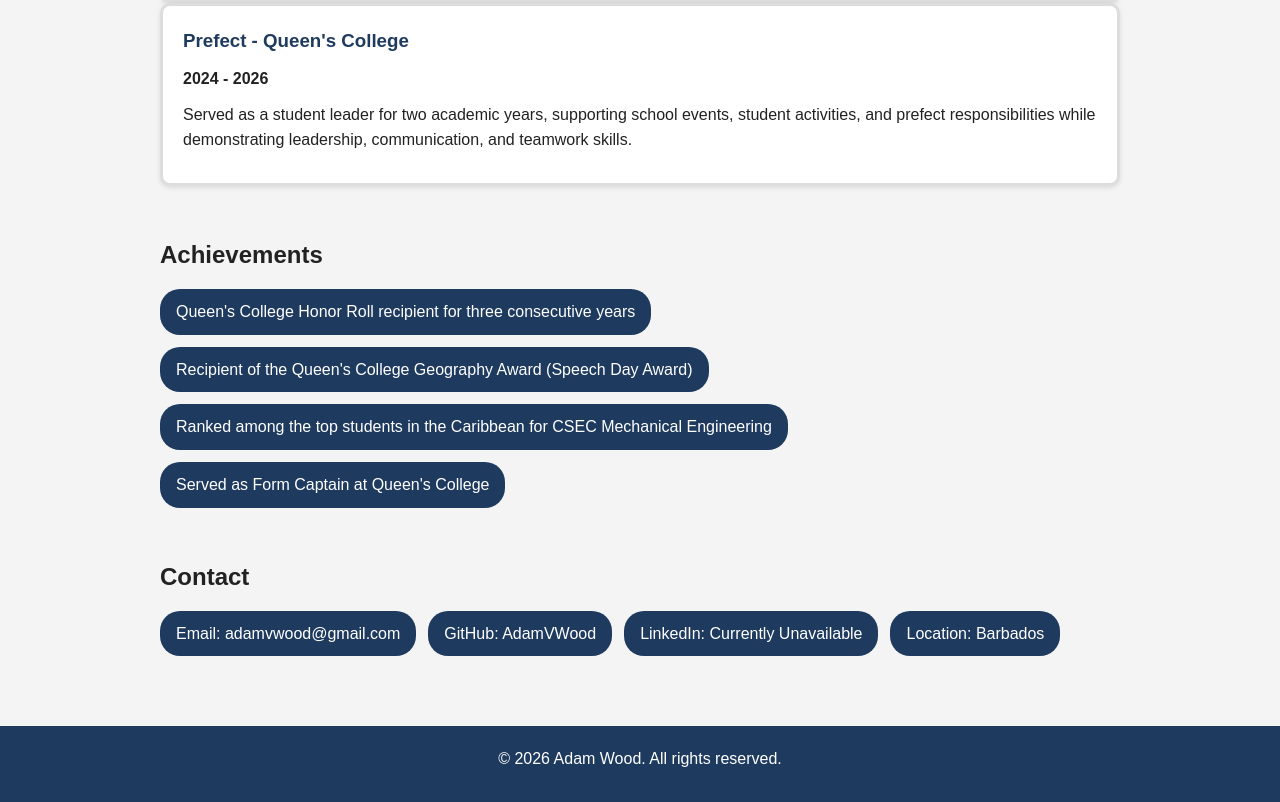
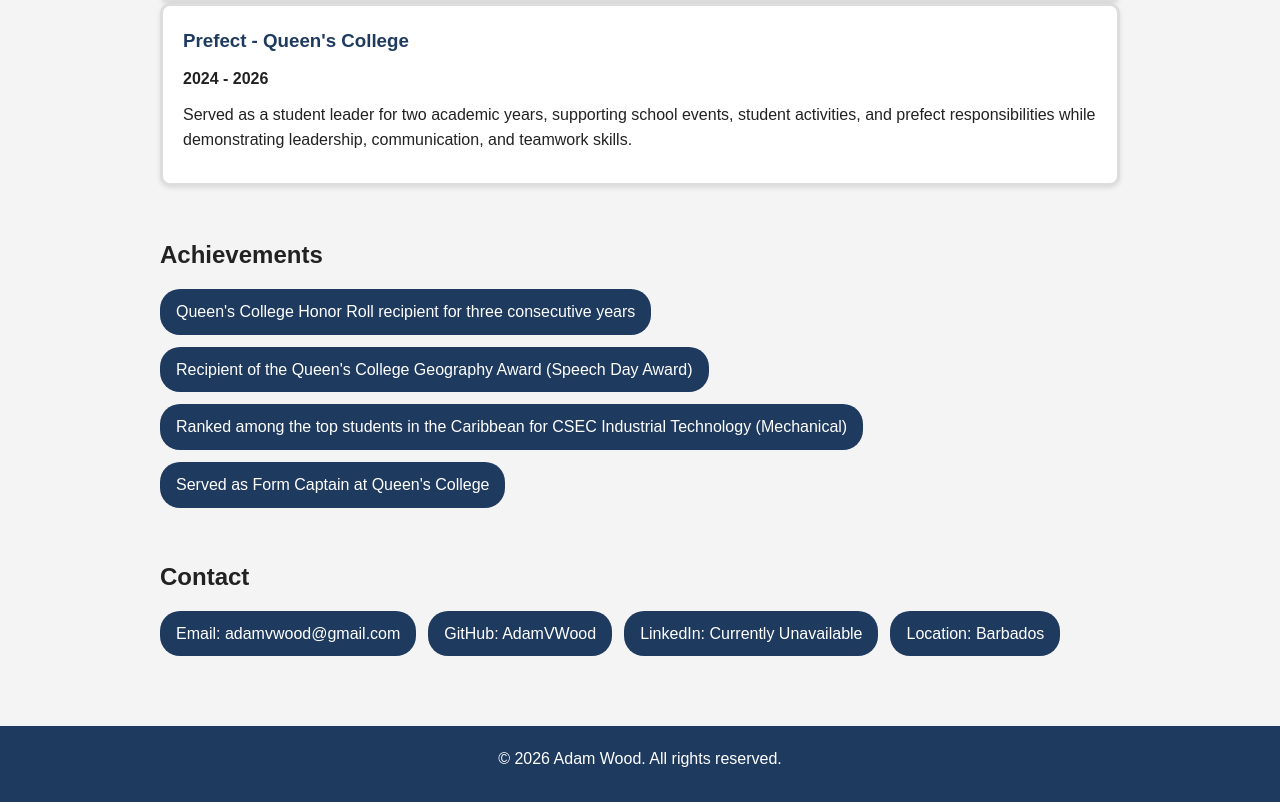
Before and after one commit to Add9treetrunks/adam-wood-portfolio, a website: page index.html in a window 1280 px wide. Shown: the part 2636-3438 px from the top of the page. Drawn offline with Linux system fonts and the light colour scheme.

Commit message:
clarify CSEC Industrial Technology achievement

```diff
--- a/index.html
+++ b/index.html
@@ -194,7 +194,7 @@
             <ul class="achievement-list">
                 <li>Queen's College Honor Roll recipient for three consecutive years</li>
                 <li>Recipient of the Queen's College Geography Award (Speech Day Award)</li>
-                <li>Ranked among the top students in the Caribbean for CSEC Mechanical Engineering</li>
+                <li>Ranked among the top students in the Caribbean for CSEC Industrial Technology (Mechanical)</li>
                 <li>Served as Form Captain at Queen's College</li>
             </ul>
         </section>
```
